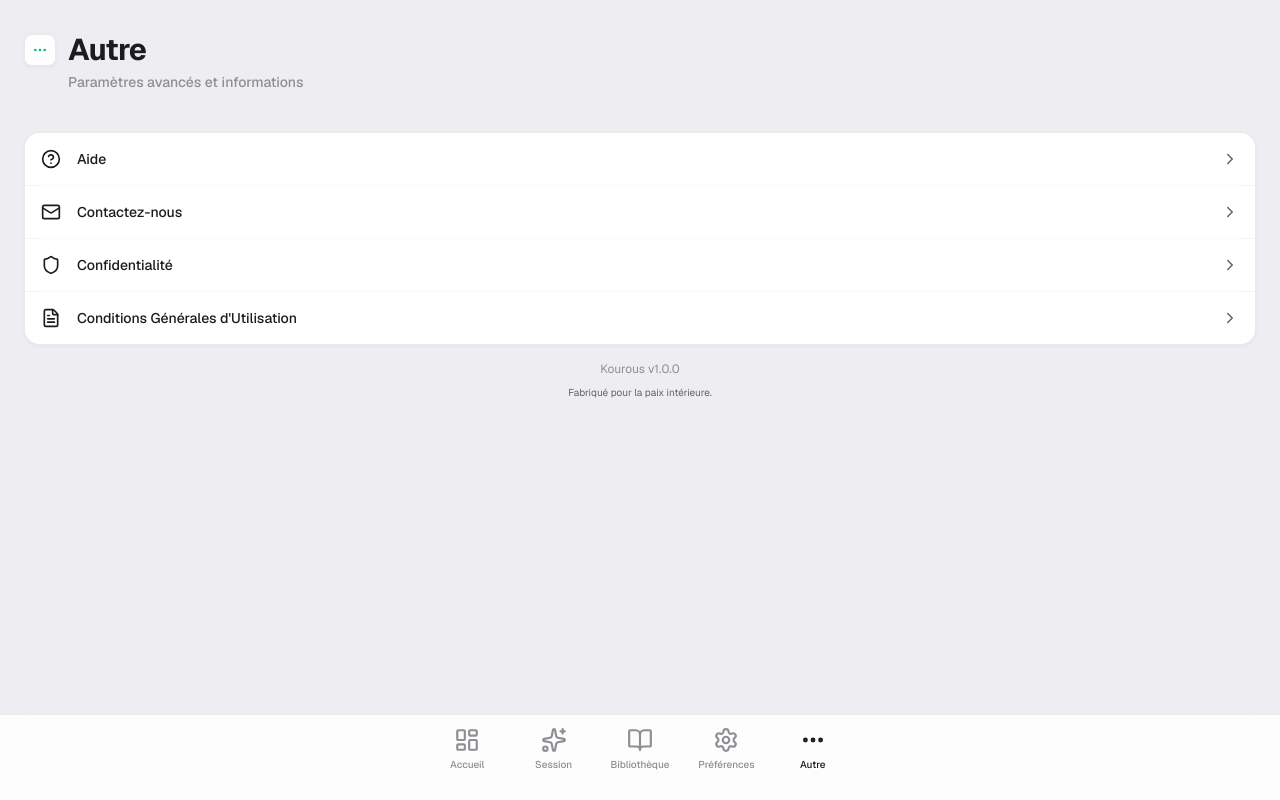
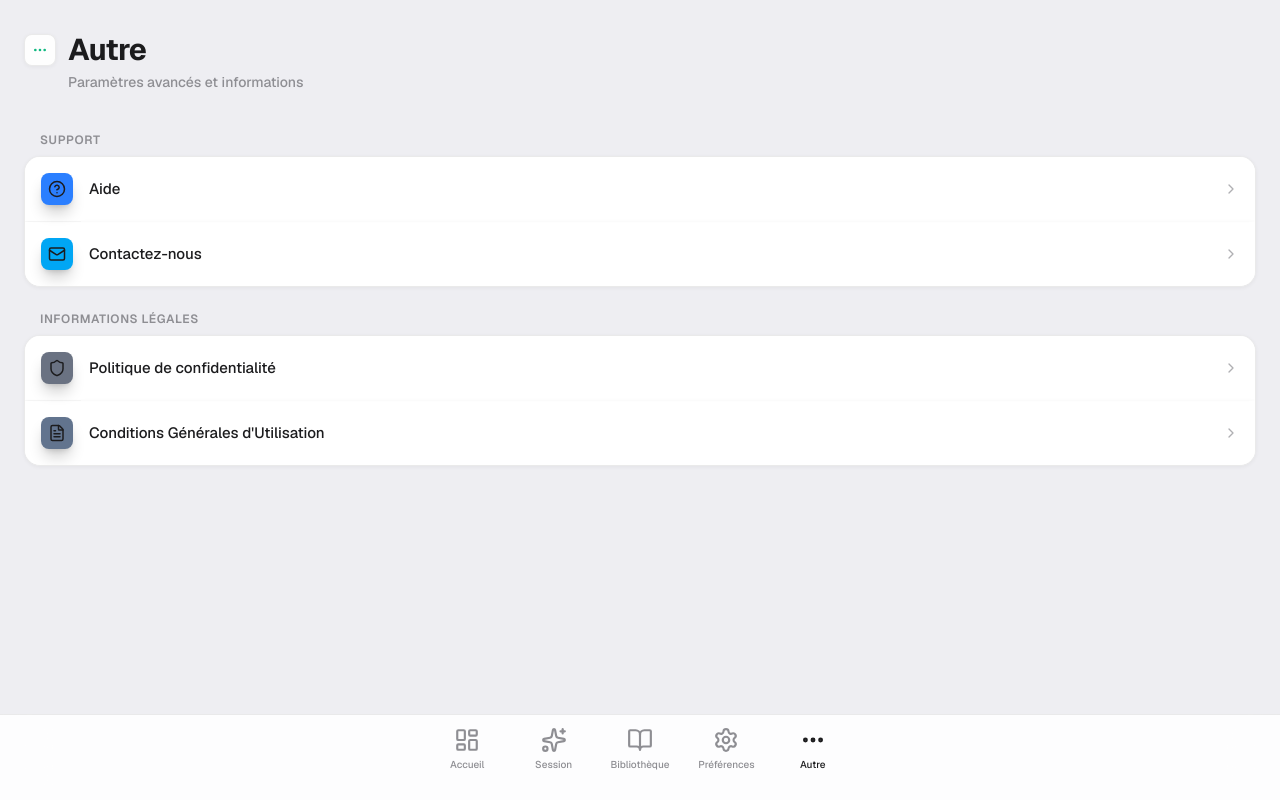
Before and after one commit to csall/kourous, a Next.js app: page /settings in a window 1280 px wide. Built offline with nearby package versions, Linux system fonts and the light colour scheme.

Commit message:
feat: categorize settings menu items and correct privacy page title casing.

```diff
--- a/app/privacy/page.tsx
+++ b/app/privacy/page.tsx
@@ -19,7 +19,7 @@ export default function PrivacyPage() {
                     >
                         <ArrowLeft size={20} />
                     </Link>
-                    <h1 className="text-lg font-bold text-white tracking-tight">Politique de Confidentialité</h1>
+                    <h1 className="text-lg font-bold text-white tracking-tight">Politique de confidentialité</h1>
                 </div>
             </header>
 
--- a/components/settings/SettingsContent.tsx
+++ b/components/settings/SettingsContent.tsx
@@ -42,30 +42,44 @@ function SettingsInner() {
         { key: 'auto' as const, label: 'Auto', icon: <Smartphone size={14} /> },
     ];
 
-    const menuItems = [
+    const menuGroups = [
+        {
+            title: "Support",
+            items: [
                 {
                     icon: HelpCircle,
                     label: "Aide",
                     href: "/support",
-            external: false
+                    external: false,
+                    color: "bg-blue-500"
                 },
                 {
                     icon: Mail,
                     label: "Contactez-nous",
-            href: "mailto:contact@kourous.app",
-            external: true
+                    href: "mailto:cheikh.sall@icloud.com",
+                    external: true,
+                    color: "bg-sky-500"
+                }
+            ]
         },
         {
+            title: "Informations Légales",
+            items: [
+                {
                     icon: Shield,
-            label: "Confidentialité",
+                    label: "Politique de confidentialité",
                     href: "/privacy",
-            external: false
+                    external: false,
+                    color: "bg-gray-500"
                 },
                 {
                     icon: FileText,
                     label: "Conditions Générales d'Utilisation",
                     href: "/terms",
-            external: false
+                    external: false,
+                    color: "bg-slate-500"
+                }
+            ]
         }
     ];
 
@@ -95,37 +109,39 @@ function SettingsInner() {
 
                         {/* ── SCROLLABLE CONTENT ─────────────────────── */}
                         <div className="flex-1 overflow-hidden w-full px-1 pt-4 pb-20 touch-none">
+                            <div className="space-y-6">
+                                {menuGroups.map((group, groupIndex) => (
+                                    <div key={group.title}>
+                                        <h3 className="text-xs font-semibold text-slate-500 uppercase tracking-wider mb-2 pl-4">
+                                            {group.title}
+                                        </h3>
                                         <div className="bg-white/[0.04] backdrop-blur-xl border border-white/5 rounded-2xl overflow-hidden mb-auto">
-                                {menuItems.map((item, index) => {
+                                            {group.items.map((item, index) => {
                                                 const Icon = item.icon;
-                                    const isLast = index === menuItems.length - 1;
+                                                const isLast = index === group.items.length - 1;
 
                                                 return (
                                                     <div key={item.label}>
                                                         <Link href={item.href} target={item.external ? "_blank" : undefined}>
-                                                <div className={`flex items-center justify-between p-4 hover:bg-white/5 transition-colors group cursor-pointer`}>
+                                                            <div className="flex items-center justify-between p-4 bg-transparent active:bg-white/[0.08] transition-colors cursor-pointer group">
                                                                 <div className="flex items-center gap-4">
-                                                        <Icon size={20} className="text-slate-400 group-hover:text-white transition-colors" />
-                                                        <span className="text-sm font-medium text-slate-200 group-hover:text-white transition-colors">
+                                                                    <div className={`w-8 h-8 rounded-lg flex items-center justify-center shrink-0 ${item.color} text-white shadow-lg shadow-black/20`}>
+                                                                        <Icon size={18} />
+                                                                    </div>
+                                                                    <span className="text-[15px] font-medium text-white group-hover:text-white transition-colors">
                                                                         {item.label}
                                                                     </span>
                                                                 </div>
-                                                    <ChevronRight size={18} className="text-slate-600 group-hover:text-slate-400 transition-colors" />
+                                                                <ChevronRight size={16} className="text-slate-500 group-hover:text-slate-400 transition-colors opacity-70" />
                                                             </div>
                                                         </Link>
-                                            {!isLast && <div className="h-px bg-white/5 mx-4" />}
+                                                        {!isLast && <div className="h-px bg-white/5 ml-[3.5rem]" />}
                                                     </div>
                                                 );
                                             })}
                                         </div>
-
-                            <div className="text-center space-y-2 mt-4 pb-2">
-                                <div className="text-xs text-slate-500">
-                                    Kourous v1.0.0
                                     </div>
-                                <div className="text-[10px] text-slate-600">
-                                    Fabriqué pour la paix intérieure.
-                                </div>
+                                ))}
                             </div>
                         </div>
                     </motion.div>
```
Lines whose indentation alone changed are shown as unchanged.
